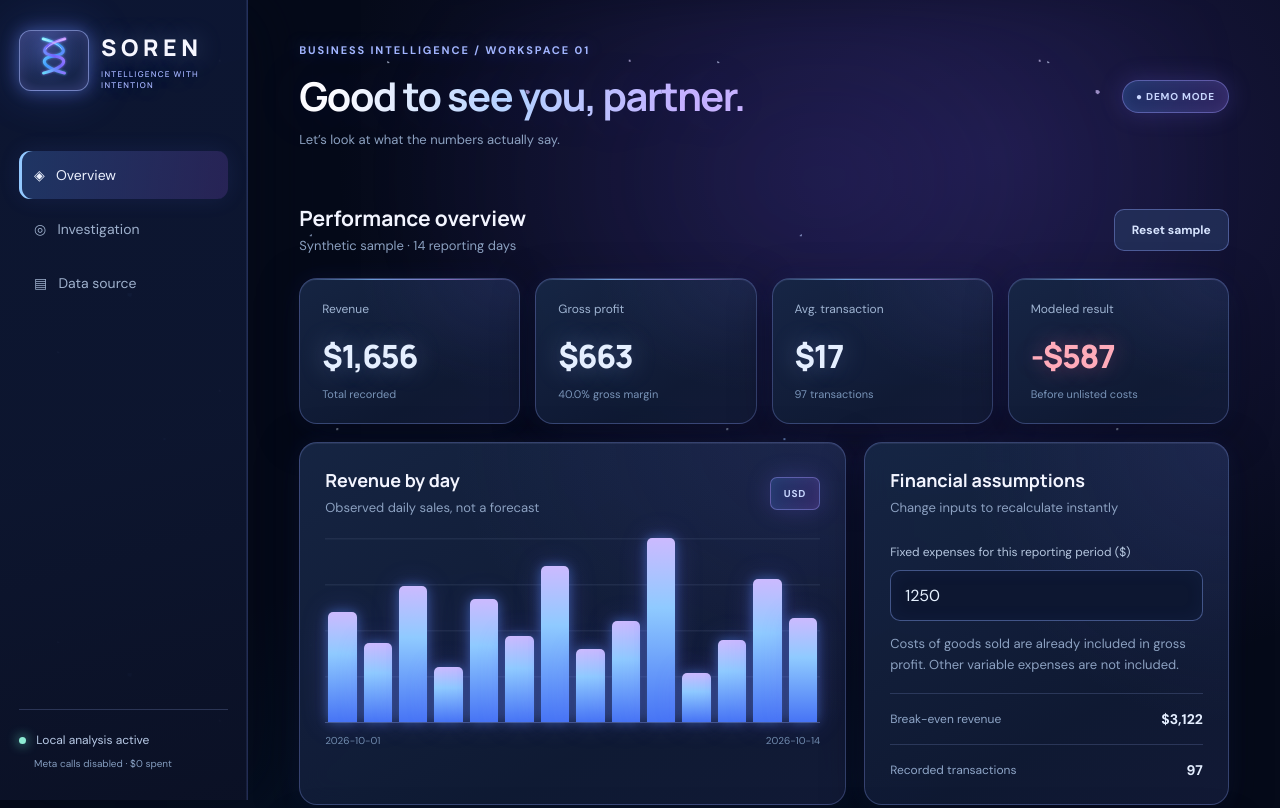
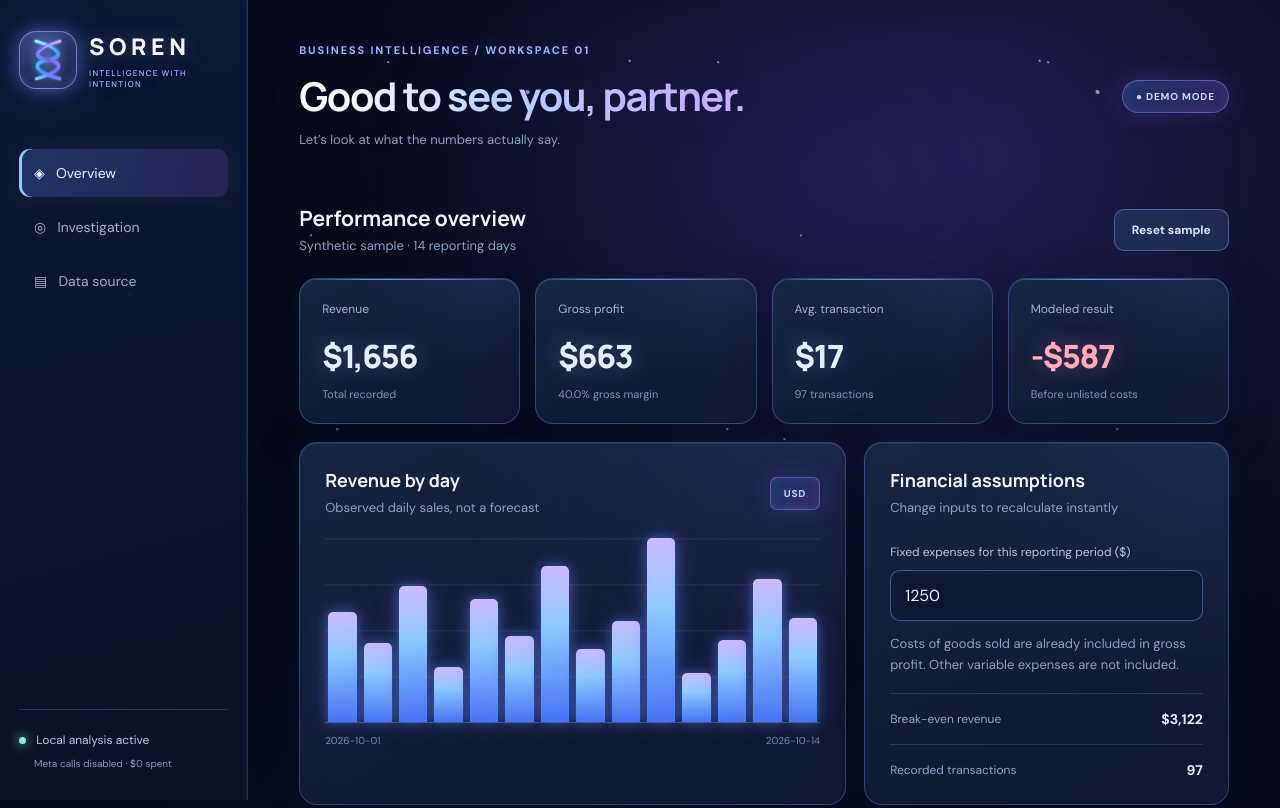
Before and after one commit to sleepypig321/Soren-ai, a website built with Vite: page index.html in a window 1280 px wide. Shown: the top 808 px of the page. Built offline with nearby package versions, Linux system fonts and the light colour scheme.

Commit message:
Polish glowing DNA logo placement

```diff
--- a/src/style.css
+++ b/src/style.css
@@ -98,3 +98,8 @@ input[type=number]{background:#0d1731ec;border-color:#7993df7f;box-shadow:inset
   @keyframes mark-pulse{50%{box-shadow:0 0 25px #8498ffad,inset 0 0 20px #ac83ff66,0 0 62px #5677ff55}}
 }
 @media(max-width:700px){.sidebar{box-shadow:0 10px 50px #03081980}.metric:hover{transform:none}main::before{width:100%;left:0}}
+
+/* Shared DNA brand icon */
+.mark{display:grid;place-items:center;width:58px;height:58px;flex:0 0 58px;padding:5px;border-radius:17px}
+.mark img{display:block;width:46px;height:46px;object-fit:contain;filter:drop-shadow(0 0 7px #78b5ff8a)}
+@media(max-width:700px){.mark{width:48px;height:48px;flex-basis:48px;padding:3px}.mark img{width:40px;height:40px}}
```
